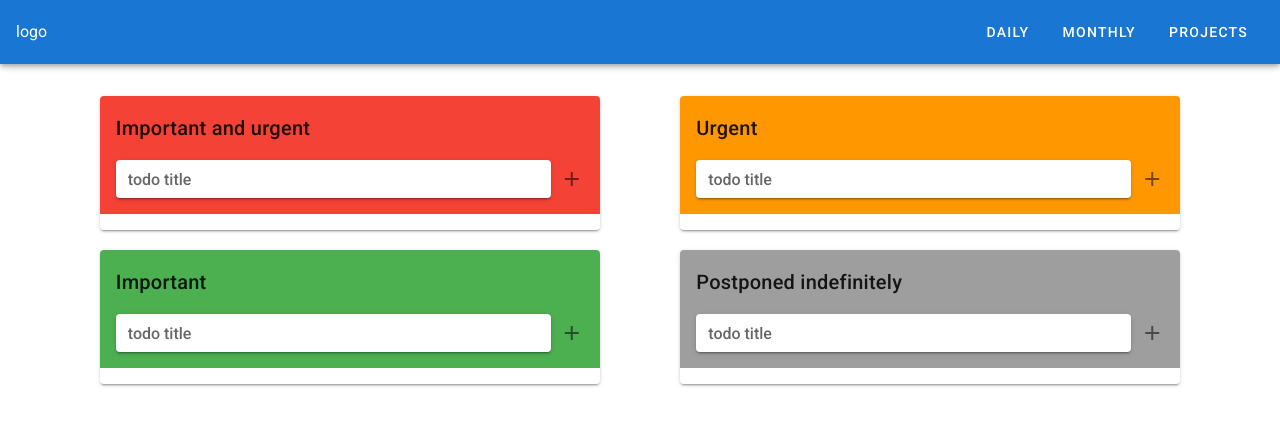
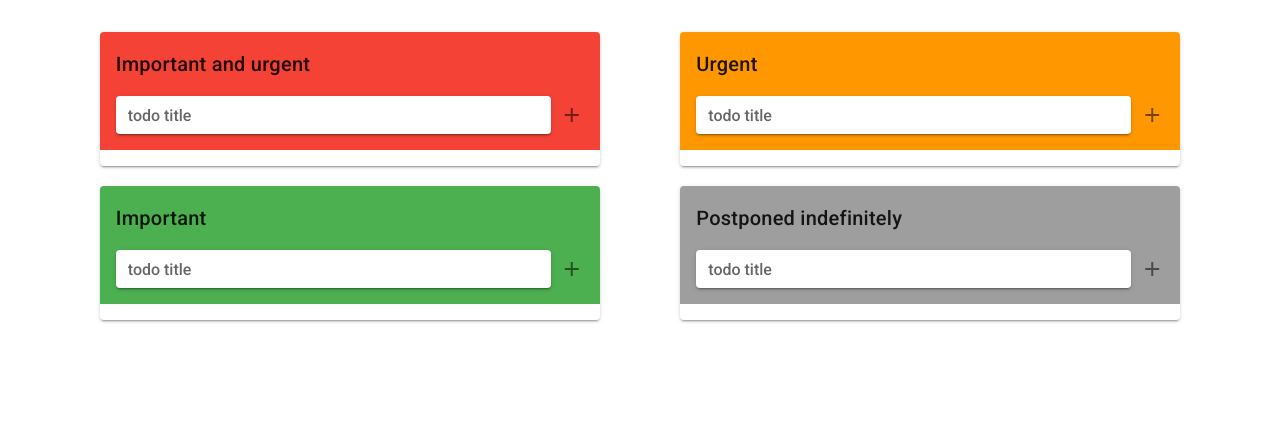
Before and after one commit to tsepo4kin/tsp-to-do-vk, a Vue app: page / in a window 1280 px wide. Shown: the top 426 px of the page. Built offline with nearby package versions, Linux system fonts and the light colour scheme.

Commit message:
delete header

```diff
--- a/src/App.vue
+++ b/src/App.vue
@@ -1,6 +1,6 @@
 <template>
   <v-app>
-    <AppHeader />
+    <!-- <AppHeader /> -->
 
     <v-main>
       <v-container class="d-flex flex-wrap">
@@ -23,14 +23,14 @@
 
 <script>
 // deleteAllCompleteTasks допилить потенциальный апдейт
-import AppHeader from "./components/AppHeader";
+// import AppHeader from "./components/AppHeader";
 import TodosList from "./components/TodosList.vue";
 
 export default {
   name: "App",
 
   components: {
-    AppHeader,
+    // AppHeader,
     TodosList,
   },
 
```
